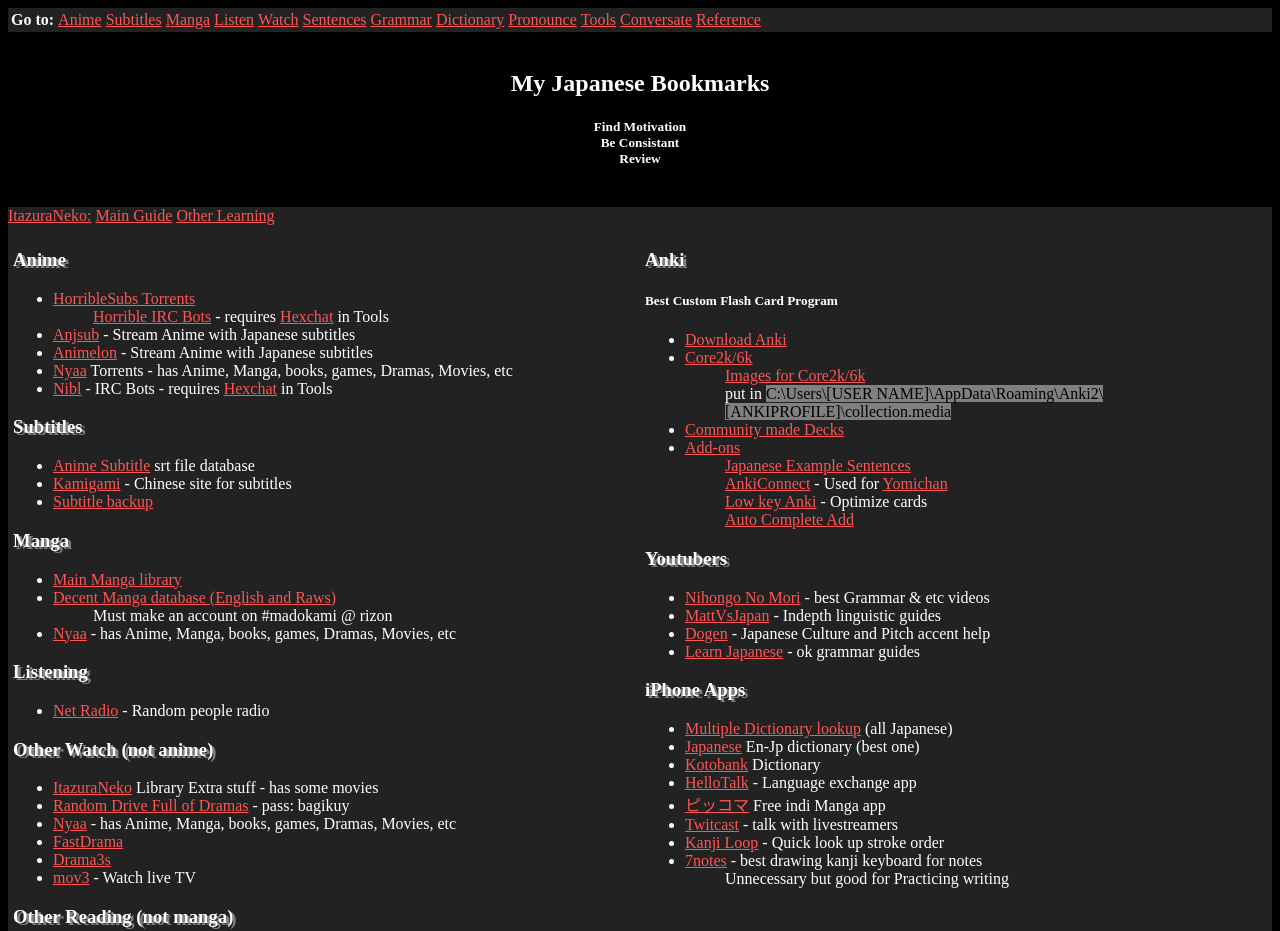
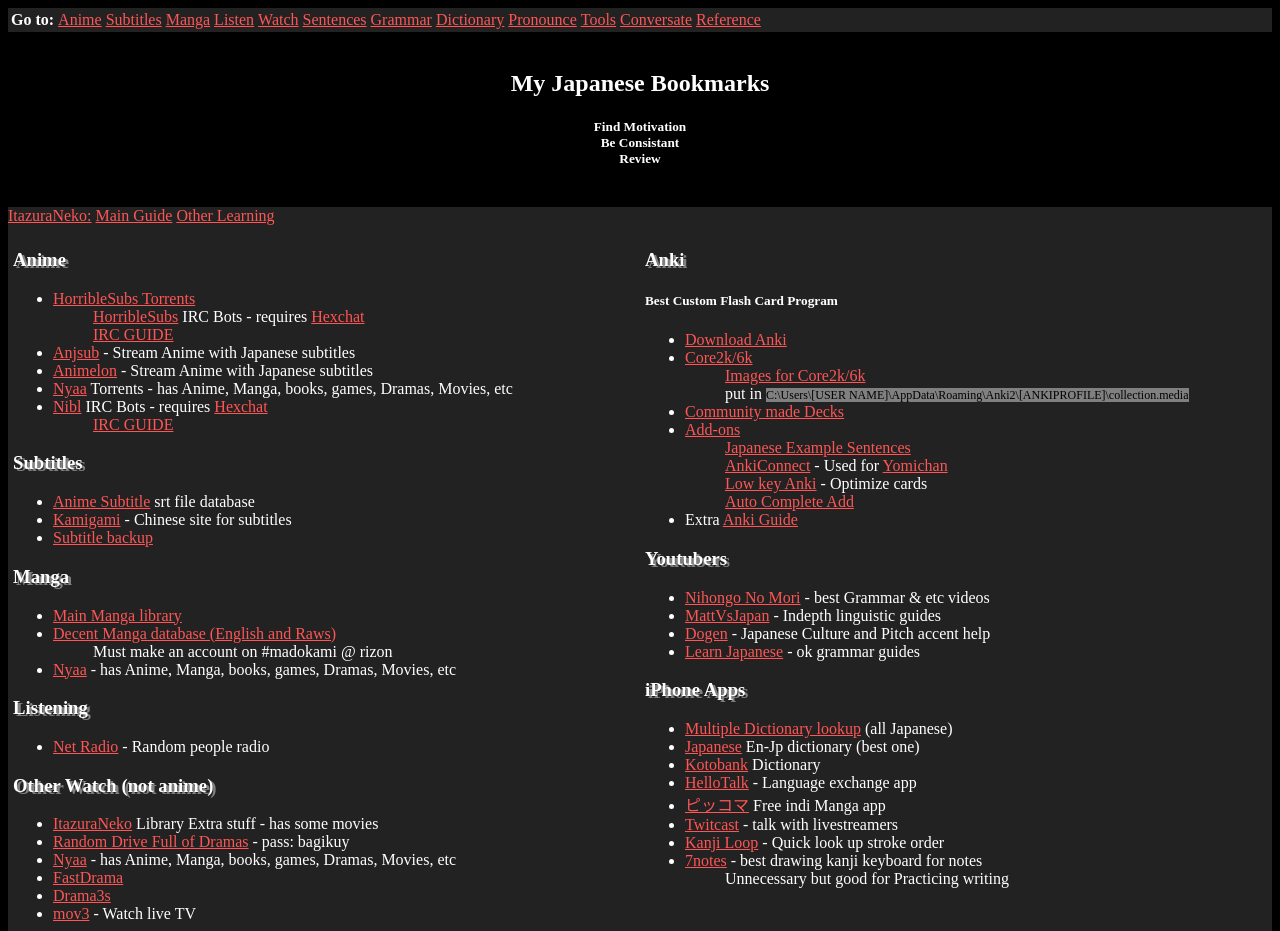
Before and after one commit to KyunPls/Random-Reminder, a plain HTML site: page tools/JapBookmarks.html in a window 1280 px wide. Shown: the top 931 px of the page. Drawn offline with Linux system fonts and the light colour scheme.

Commit message:
Small additions

```diff
--- a/tools/JapBookmarks.html
+++ b/tools/JapBookmarks.html
@@ -40,6 +40,7 @@
 		.code{
 			background-color: grey;
 			color:black;
+			font-size: 12px;
 		}
 	</style>
 	<script type="text/javascript">
@@ -111,7 +112,10 @@
 						<a href="https://horriblesubs.info/">HorribleSubs Torrents</a>
 					</li>
 					<dd>
-						<a href="https://xxdc.horriblesubs.info/">Horrible IRC Bots</a> - requires <a href="#Tools">Hexchat</a> in Tools
+						<a href="https://xxdc.horriblesubs.info/">HorribleSubs</a> IRC Bots - requires <a href="https://hexchat.github.io/">Hexchat</a>
+					</dd>
+					<dd>
+						<a href="https://horriblesubs.info/irc-guide/">IRC GUIDE</a>
 					</dd>
 					<li>
 						<a href="http://www.anjsub.com/">Anjsub</a> - Stream Anime with Japanese subtitles
@@ -123,7 +127,10 @@
 						<a href="https://nyaa.si">Nyaa</a> Torrents - has Anime, Manga, books, games, Dramas, Movies, etc
 					</li>
 					<li>
-						<a href="https://nibl.co.uk/bots.php">Nibl</a> - IRC Bots - requires <a href="#Tools">Hexchat</a> in Tools
+						<a href="https://nibl.co.uk/bots.php">Nibl</a> IRC Bots - requires <a href="https://hexchat.github.io/">Hexchat</a>
+						<dd>
+							<a href="https://horriblesubs.info/irc-guide/">IRC GUIDE</a>
+						</dd>
 					</li>
 				</ul>
 			</div>
@@ -299,6 +306,9 @@
 					</li>
 					<li>
 						<a href="https://hexchat.github.io/">Hexchat</a> - IRC program that allows file transfer
+						<dd>
+							<a href="https://horriblesubs.info/irc-guide/">IRC GUIDE</a>
+						</dd>
 					</li>
 					<li>
 						<a href="javascript:void%20function(){function%20e(e){try{var%20t,n;t=document.getElementsByTagName(%22head%22)[0],n=document.createElement(%22style%22),n.type=%22text/css%22,t.appendChild(n),n.innerHTML=e}catch(u){document.styleSheets.length||document.createStyleSheet(),document.styleSheets[0].cssText+=e}}var%20t=%22kanjibigifier%22,n=[%22.%22+t+%22%20{%22,%22font-size:%2024px;%22,%22}%22].join(%22%22),u=%22//text()[not(ancestor::script)%20and%20not(ancestor::style)]%22,a=/([\u2E80-\u2EFF\u2F00-\u2FDF\u3000-\u303F\u3040-\u309F\u30A0-\u30FF\u31C0-\u31EF\u3200-\u32FF\u3300-\u33FF\u3400-\u4DBF\u4E00-\u9FFF]+)/g;e(n);for(var%20d=document.evaluate(u,document,null,XPathResult.UNORDERED_NODE_SNAPSHOT_TYPE,null),o=d.snapshotLength-1;o%3E=0;o--){var%20s=d.snapshotItem(o);if(a.test(s.nodeValue)){var%20c=document.createElement(%22span%22),l=s.nodeValue;s.parentNode.replaceChild(c,s),a.lastIndex=0;for(var%20r=null,i=0;r=a.exec(l);){c.appendChild(document.createTextNode(l.substring(i,r.index)));var%20m=document.createElement(%22span%22);m.setAttribute(%22class%22,t),m.appendChild(document.createTextNode(r[0])),c.appendChild(m),i=a.lastIndex}c.appendChild(document.createTextNode(l.substring(i))),c.normalize()}}}();">Big Kanji Javascript code</a> - Right click, copy link then save as bookmark (example: 例)
@@ -367,6 +377,9 @@
 							<a href="https://ankiweb.net/shared/info/925419294">Auto Complete Add</a>
 						</dd>
 					</li>
+					<li>
+						Extra <a href="https://itazuraneko.neocities.org/learn/anki.html">Anki Guide</a>
+					</li>
 				</ul>
 			</div>
 			<div id=ユーチューブ>
```
